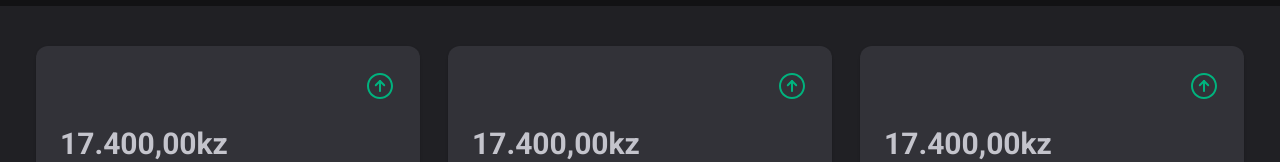
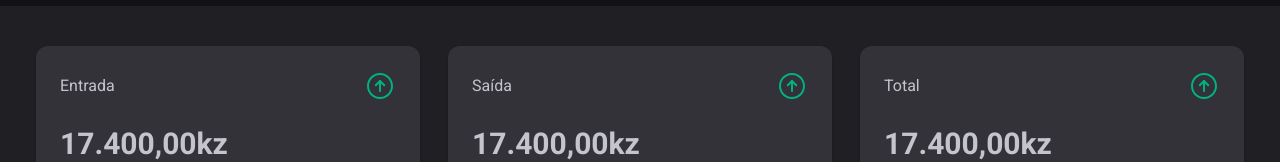
Before and after one commit to EdsonGaspar/ignite, a React (Vite) app in the folder dtmoney/: page / in a window 1280 px wide. Shown: the part 122-284 px from the top of the page. Built offline with nearby package versions, Linux system fonts and the light colour scheme.

Commit message:
Fix: Resolvendo o problema do titulo dos cards, com useEffect

```diff
--- a/dtmoney/src/components/dashboard/index.tsx
+++ b/dtmoney/src/components/dashboard/index.tsx
@@ -9,10 +9,7 @@ export function Dashboar() {
   const [titleCard, setTitleCard] = useState<SummaryProps[]>([]);
 
   useEffect(() => {
-    const formattedTitleCard = listTitleCard.map((title) => ({
-      titleFromated: title,
-    }));
-    setTitleCard(formattedTitleCard);
+    setTitleCard(listTitleCard.map((title) => ({ titleCard: title })));
   }, []);
 
   return (
--- a/dtmoney/src/components/summary/index.tsx
+++ b/dtmoney/src/components/summary/index.tsx
@@ -9,7 +9,7 @@ export function Summary(title: TitleCardProps) {
       <Card className="bg-[#323238] text-[#C4C4CC] border-none w-96 h-36 cursor-pointer">
         <CardHeader>
           <div className="flex  items-center justify-between">
-            <p>{title.titleCard}</p>
+            {title.titleCard}
             <img src={inputIcon} alt="Icon da entrada" className="w-8 h-8" />
           </div>
         </CardHeader>
```
